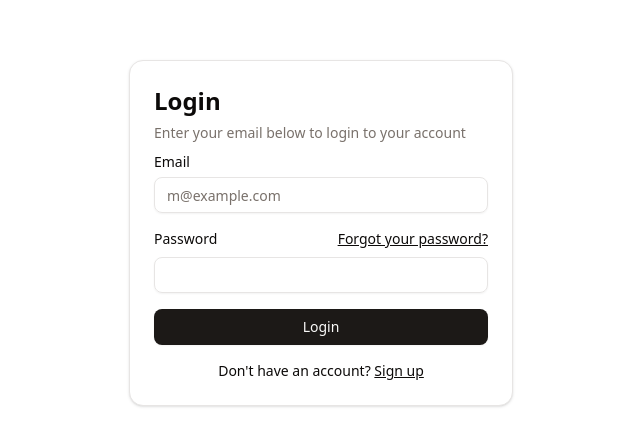
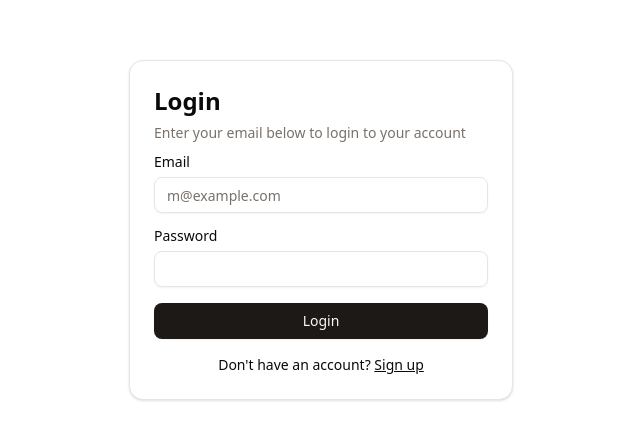
Before and after one commit to IrhamIzza/Jaya_Berseri_FrontEnd, a Vue app: page /login in a window 1280 px wide. Shown: the part 144-590 px from the top of the page, without its empty margins (319-959 px from the left). Built offline with nearby package versions, Linux system fonts and the light colour scheme.

Commit message:
add form in loginview

```diff
--- a/src/views/LoginView.vue
+++ b/src/views/LoginView.vue
@@ -1,5 +1,6 @@
 <template>
     <section class="bg-light py-3">
+        <form @submit.prevent="login">
             <Card class="mx-auto max-w-sm my-[15vh]">
                 <CardHeader>
                     <CardTitle class="text-2xl">
@@ -18,11 +19,11 @@
                         <div class="grid gap-2">
                             <div class="flex items-center">
                                 <Label for="password">Password</Label>
-                            <a href="#" class="ml-auto inline-block text-sm underline">
+                                <!-- <a href="#" class="ml-auto inline-block text-sm underline">
                                     Forgot your password?
-                            </a>
+                                </a> -->
                             </div>
-                        <Input v-model="password" id="password" type="password" required />
+                            <Input v-model="password" id="password" type="password" autocomplete="on" required />
                         </div>
                         <Button @click="login" type="submit" class="w-full">
                             Login
@@ -38,6 +39,7 @@
                     </div>
                 </CardContent>
             </Card>
+        </form>
     </section>
 </template>
 
@@ -65,7 +67,6 @@ onMounted(() => {
     if (token != null) {
         router.push('/home');
     }
-    console.log(import.meta.env.VITE_API_URL)
 });
 
 function login() {
@@ -87,7 +88,6 @@ function login() {
             console.log(error.response.data.messages);
             errorMessage.value = error.response.data.messages;
             console.error(error);
-            console.error(error.response);
         });
 
 }
```
Lines whose indentation alone changed are shown as unchanged.
